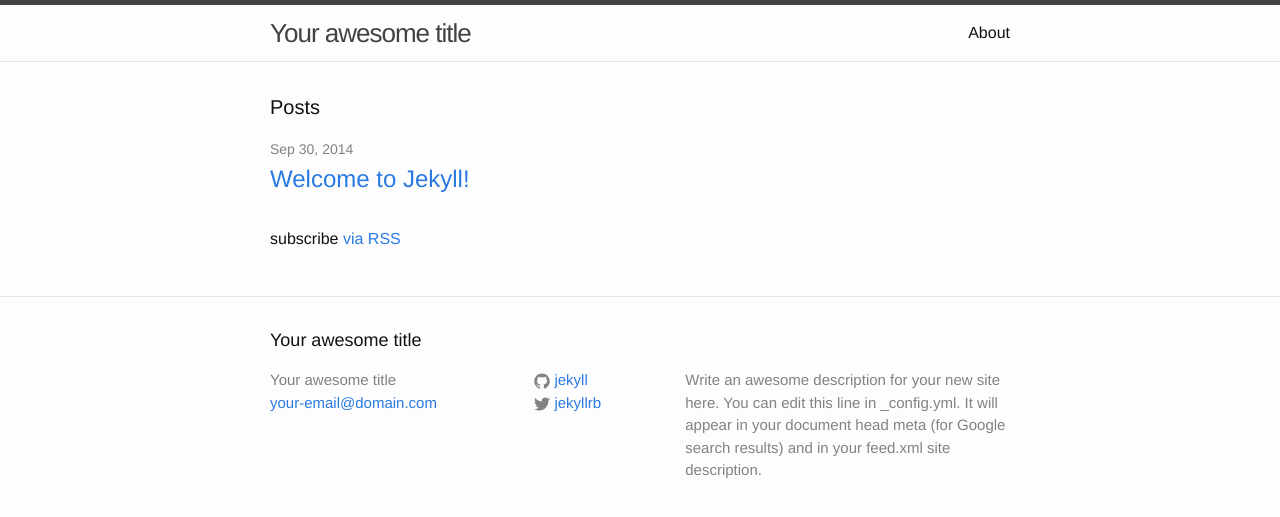
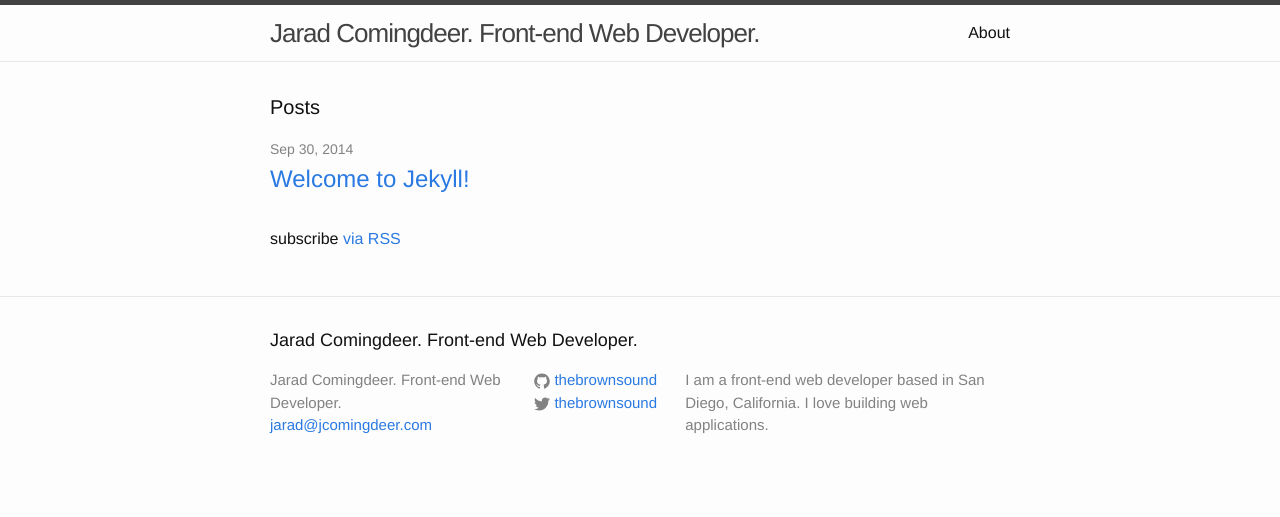
Before and after one commit to TheBrownSound/thebrownsound.github.com, a Jekyll site: the page built from index.html, in a window 1280 px wide. Shown: the top 517 px of the page. Built offline with Jekyll 4.4.1, drawn with Linux system fonts in a browser that asks for light colours.

Commit message:
Update config file

```diff
--- a/_config.yml
+++ b/_config.yml
@@ -1,14 +1,12 @@
 # Site settings
-title: Your awesome title
-email: your-email@domain.com
-description: > # this means to ignore newlines until "baseurl:"
-  Write an awesome description for your new site here. You can edit this
-  line in _config.yml. It will appear in your document head meta (for
-  Google search results) and in your feed.xml site description.
-baseurl: "" # the subpath of your site, e.g. /blog/
-url: "http://yourdomain.com" # the base hostname & protocol for your site
-twitter_username: jekyllrb
-github_username:  jekyll
+title: Jarad Comingdeer. Front-end Web Developer.
+email: jarad@jcomingdeer.com
+description: >
+  I am a front-end web developer based in San Diego, California. I love building web applications.
+baseurl: ""
+url: "http://jaradcomingdeer.com"
+twitter_username: thebrownsound
+github_username:  thebrownsound
 
 # Build settings
 markdown: kramdown
```
